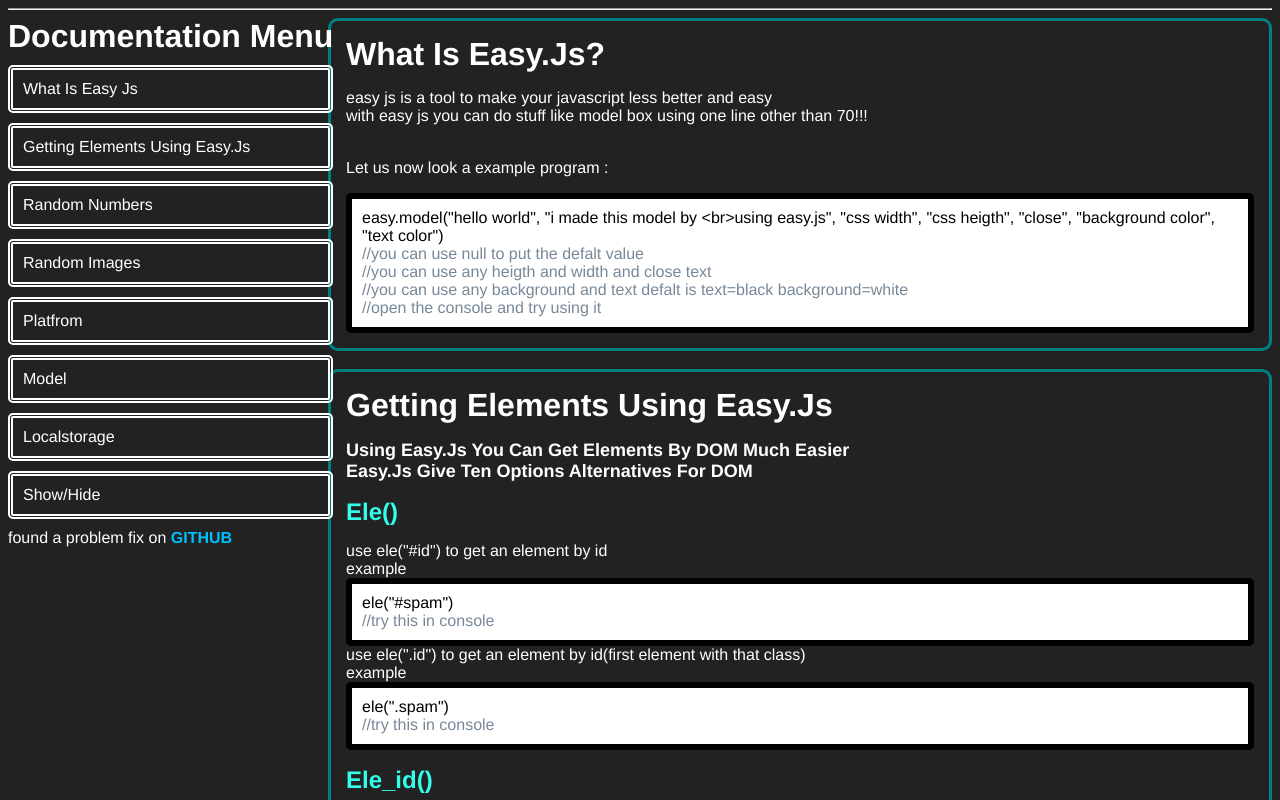
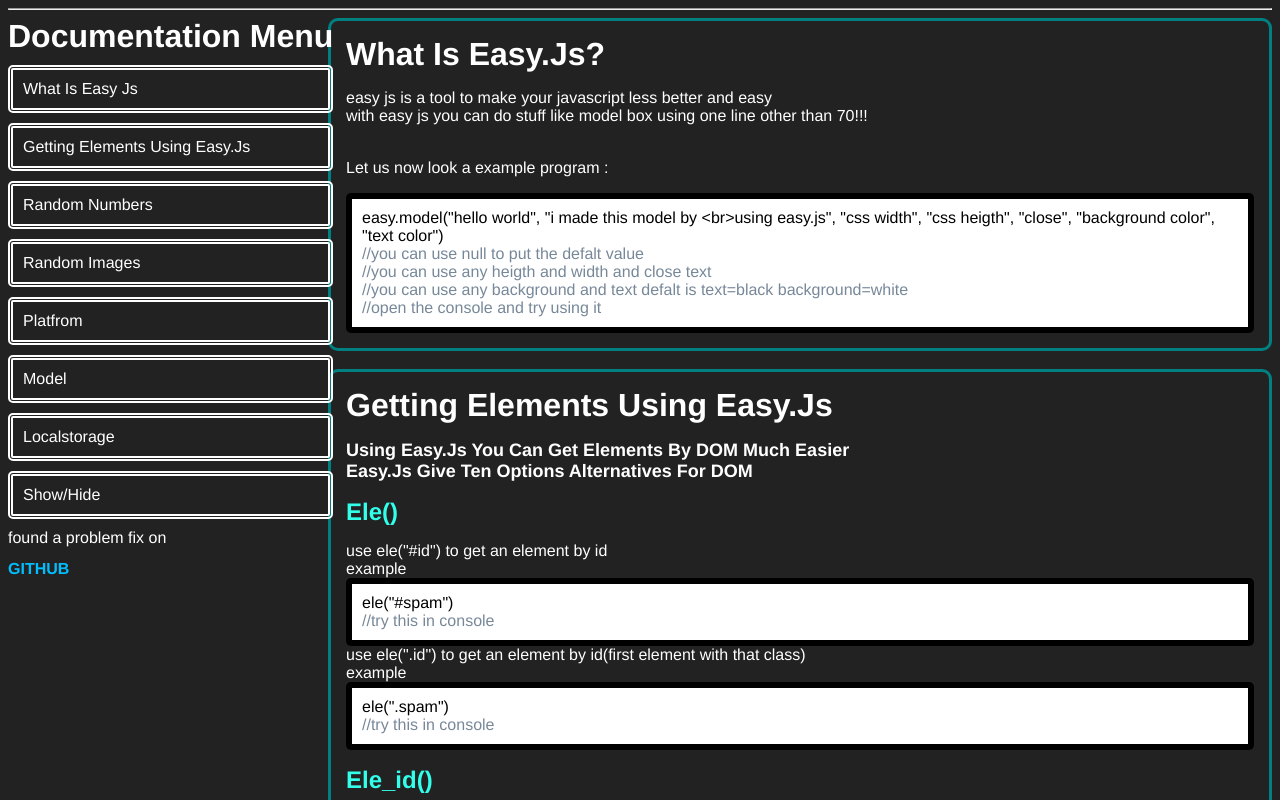
Before and after one commit to s0net/easy.js, a plain HTML site: page index.html in a window 1280 px wide. Shown: the top 800 px of the page. Drawn offline with Linux system fonts and the light colour scheme.

Commit message:
gihub link

```diff
--- a/index.html
+++ b/index.html
@@ -48,7 +48,11 @@
       <a href="#show-hide" class="nav-link">
         show/hide
       </a>
-      found a problem fix on <a href="https://github.com/s0net/easy-js" class="github">github</a>
+      found a problem fix on <a href="https://github.com/s0net/easy-js" class="github">
+        <h1 data-name="github">
+        <span>github</span>
+      </h1>
+    </a>
     </nav>
 
     <main id="main-doc">
```
